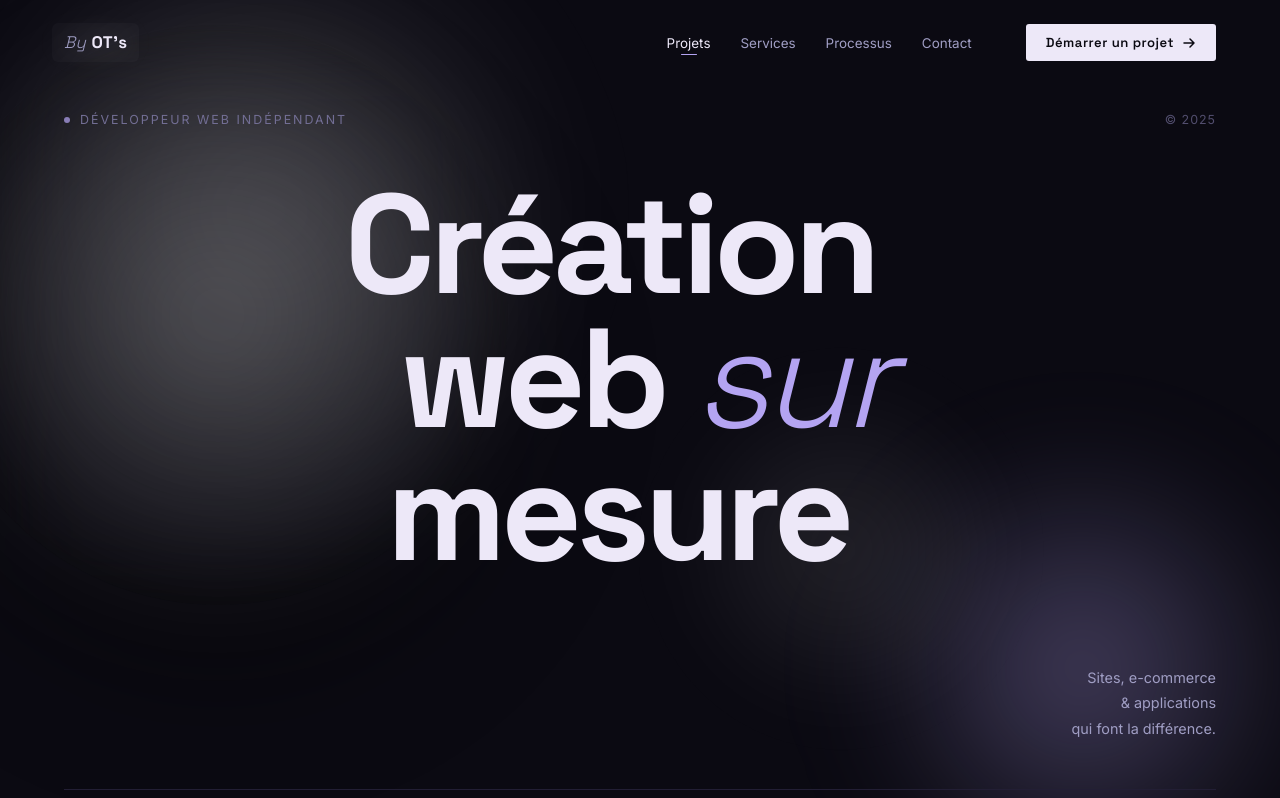
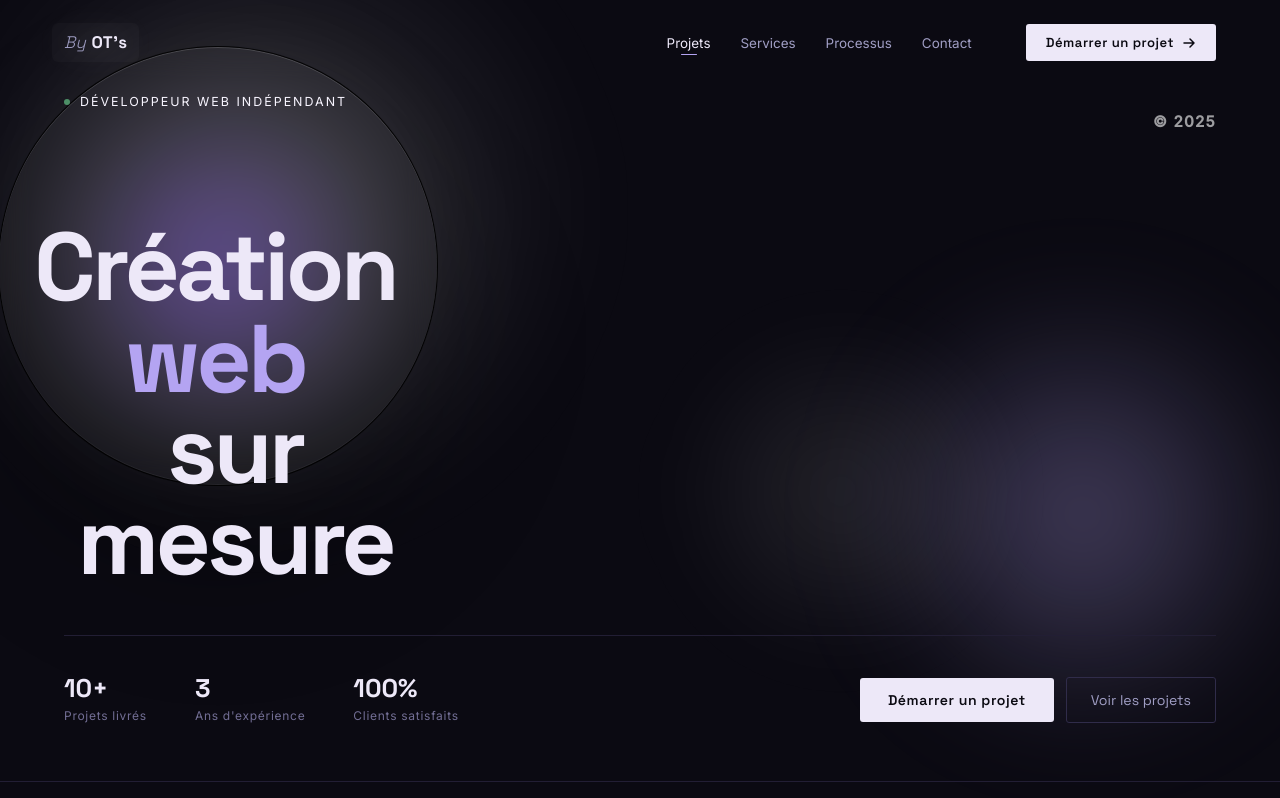
Before and after one commit to ShizuSMV/byots-studio, a React (Vite) app in the folder client/: page / in a window 1280 px wide. Shown: the top 798 px of the page. Built offline with nearby package versions, Linux system fonts and the light colour scheme.

Commit message:
Refine hero styles and layout

```diff
--- a/client/src/components/Hero.jsx
+++ b/client/src/components/Hero.jsx
@@ -14,6 +14,7 @@ export default function Hero({ onRequestClick, loaded }) {
       <div className="hero__orb hero__orb--2" />
       <div className="hero__orb hero__orb--3" />
       <div className="hero__title-circle" />
+      <div className="hero__title-circle-border" />
 
       <div className="hero__inner">
         <div className="hero__top">
@@ -27,11 +28,8 @@ export default function Hero({ onRequestClick, loaded }) {
         <div className="hero__heading-wrap">
           <div className="hero__title-wrap">
             <h1 className="hero__title">
-              <span className="hero__title-row">Création</span>
-              <span className="hero__title-row hero__title-row--indent">
-                web <em>sur</em>
-              </span>
-              <span className="hero__title-row hero__title-row--mesure">mesure</span>
+              <span className="hero__title-row">Création <em>web</em></span>
+              <span className="hero__title-row hero__title-row--indent">sur mesure</span>
             </h1>
           </div>
           <div className="hero__side-text">
--- a/client/src/styles/_hero.scss
+++ b/client/src/styles/_hero.scss
@@ -71,8 +71,9 @@
     font-weight: 400;
     letter-spacing: 0.16em;
     text-transform: uppercase;
-    color: $c-text-dim;
+    color: $c-white;
     position: relative;
+    top: -20px;
   }
 
   &__dot {
@@ -80,23 +81,25 @@
     width: 6px;
     height: 6px;
     border-radius: 50%;
-    background: $c-accent;
+    background: #5AAE7A;
     animation: blink 3s ease-in-out infinite;
   }
 
   &__year {
-    font-size: 0.78rem;
-    color: $c-muted;
+    font-size: 0.95rem;
+    font-weight: 700;
+    color: rgba(255, 255, 255, 0.6);
     letter-spacing: 0.08em;
+    margin-left: auto;
+    text-align: right;
   }
 
   &__heading-wrap {
     display: flex;
-    align-items: center;
-    justify-content: center;
+    align-items: flex-end;
+    justify-content: space-between;
     gap: 40px;
     flex: 1;
-    flex-direction: column;
   }
 
   &__title-wrap {
@@ -104,20 +107,39 @@
     text-align: center;
     position: relative;
     right: 30px;
+    margin-top: 40px;
   }
 
-  &__title-circle {
+  &__title-circle-border {
     position: absolute;
-    width: clamp(320px, 50vw, 580px);
+    width: clamp(260px, 38vw, 440px);
     aspect-ratio: 1 / 1;
     top: 32%;
     left: 17%;
     transform: translate(-50%, -50%);
     border-radius: 50%;
-    background: radial-gradient(circle, rgba(255, 255, 255, 0.22) 0%, rgba(255, 255, 255, 0.08) 50%, transparent 75%);
+    background: rgba(255, 255, 255, 0.04);
+    backdrop-filter: blur(16px);
+    -webkit-backdrop-filter: blur(16px);
+    border: 1px solid rgba(0, 0, 0, 0.9);
+    box-shadow:
+      inset 0 1px 0 rgba(255, 255, 255, 0.15),
+      inset 0 -1px 0 rgba(255, 255, 255, 0.05);
+    pointer-events: none;
+    z-index: 1;
+  }
+
+  &__title-circle {
+    position: absolute;
+    width: clamp(260px, 38vw, 440px);
+    aspect-ratio: 1 / 1;
+    top: 32%;
+    left: 17%;
+    transform: translate(-50%, -50%);
+    border-radius: 50%;
+    background: radial-gradient(circle, rgba(140, 100, 230, 0.6) 0%, rgba(255, 255, 255, 0.08) 50%, transparent 75%);
     backdrop-filter: blur(24px);
     -webkit-backdrop-filter: blur(24px);
-    border: 1px solid rgba(255, 255, 255, 0.1);
     box-shadow:
       inset 0 1px 0 rgba(255, 255, 255, 0.12),
       0 0 80px rgba(255, 255, 255, 0.04),
@@ -130,7 +152,7 @@
   &__title {
     font-family: $font-heading;
     font-weight: 700;
-    font-size: clamp(4rem, 11vw, 10rem);
+    font-size: clamp(2.8rem, 7.5vw, 7rem);
     line-height: 0.95;
     letter-spacing: -0.04em;
     color: $c-heading;
@@ -141,18 +163,13 @@
     &-row {
       display: block;
 
-      &--indent {
-        margin-left: 70px;
-
-        em {
-          font-style: italic;
-          font-weight: 300;
-          color: $c-accent;
-        }
+      em {
+        font-style: normal;
+        color: $c-accent;
       }
 
-      &--mesure {
-        margin-left: 15px;
+      &--indent {
+        margin-left: 40px;
       }
     }
   }
@@ -164,7 +181,8 @@
     margin-top: 30px;
 
     p {
-      font-size: 0.9rem;
+      font-size: 1.15rem;
+      font-weight: 700;
       line-height: 1.75;
       color: $c-text-sec;
       margin-top: 16px;
@@ -293,7 +311,7 @@
 
     &__side-text { max-width: 100%; }
 
-    &__title { font-size: clamp(3.5rem, 14vw, 7rem); }
+    &__title { font-size: clamp(2.8rem, 12vw, 6rem); }
   }
 
   @media (max-width: 600px) {
```
Also changed, not shown: client/src/components/Navbar.jsx (+7 -0 lines), client/src/styles/_navbar.scss (+16 -0 lines).
